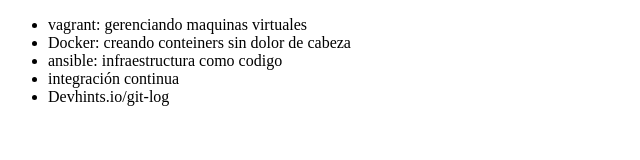
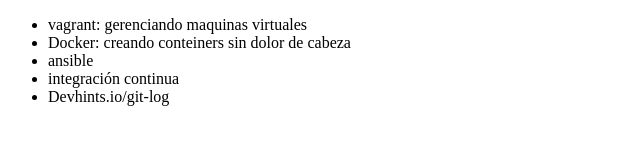
Before and after one commit to ivanrios1807/alura-git, a plain HTML site: page index.html in a window 1280 px wide. Shown: the whole page, without its empty margins (0-640 px from the left). Drawn offline with Linux system fonts and the light colour scheme.

Commit message:
Revert "cambiando el nombre del curso ansible"
This reverts commit ea049a6b2bf008f10c5381c5bab66da9ac80f385.

```diff
--- a/index.html
+++ b/index.html
@@ -8,7 +8,7 @@
         <ul>
             <li>vagrant: gerenciando maquinas virtuales </li>
             <li>Docker: creando conteiners sin dolor de cabeza</li>
-            <li>ansible: infraestructura como codigo</li>
+            <li>ansible</li>
             <li>integración continua</li>
             <li>Devhints.io/git-log</li>
         </ul>
```
